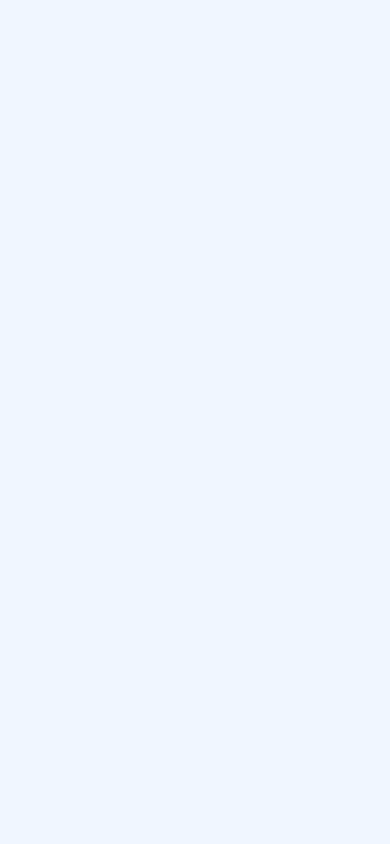
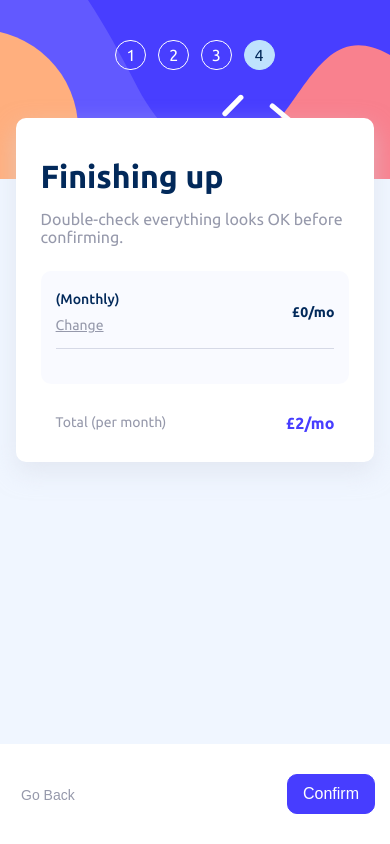
Before and after one commit to siccoo/clan-fe-test, a React (Create React App) app in the folder multi-step-form/: page /summary in a window 390 px wide. Before the commit this address had no page. Built offline with nearby package versions, Linux system fonts and the light colour scheme; the HTML template or start-up script is replaced by a standard one.

Commit message:
step4 ui updates completed

```diff
--- a/multi-step-form/src/App.js
+++ b/multi-step-form/src/App.js
@@ -1,5 +1,5 @@
 import { BrowserRouter, Routes, Route } from "react-router-dom";
-import { StepOne, StepTwo, StepThree } from "./pages";
+import { StepOne, StepTwo, StepThree, StepFour } from "./pages";
 
 function App() {
   return (
@@ -9,6 +9,7 @@ function App() {
           <Route path="/" element={<StepOne />} />
           <Route path="/select-plan" element={<StepTwo />} />
           <Route path="/add-ons" element={<StepThree />} />
+          <Route path="/summary" element={<StepFour />} />
         </Routes>
       </BrowserRouter>
     </div>
--- a/multi-step-form/src/index.css
+++ b/multi-step-form/src/index.css
@@ -535,6 +535,97 @@ input:checked + .slider:before {
 }
 
 /******************************************/
+/* Step4 Page */
+.summaryContentContainer {
+  background-color: #adbeff14;
+  border-radius: 10px;
+  padding: 25px;
+  margin-top: 40px;
+}
+
+.summaryPlanType,
+.summaryAddOn,
+.summaryTotalContainer {
+  display: flex;
+  justify-content: space-between;
+}
+
+.summaryPlanTypeName {
+  color: var(--marine_blue);
+  font-size: 16px;
+  font-weight: 500;
+  margin: 0;
+  padding-bottom: 10px;
+}
+
+.summaryPlanTypeName::first-letter {
+  text-transform: capitalize;
+}
+
+.summaryPlanTypeChange {
+  text-decoration: underline;
+  cursor: pointer;
+  font-size: 14px;
+  color: var(--cool_gray);
+  margin: 0;
+}
+
+.summaryPlanTypeChange:hover {
+  color: var(--purplish_blue);
+}
+
+.summaryPlanTypePrice {
+  color: var(--marine_blue);
+  font-size: 16px;
+  font-weight: 700;
+  margin: 0;
+  display: flex;
+  align-items: center;
+}
+
+.summaryLine {
+  height: 1px;
+  background-color: var(--light_gray);
+  margin: 25px 0;
+}
+
+.summaryAddOn {
+  padding-bottom: 20px;
+}
+
+.summaryAddOn:last-of-type {
+  padding: 0;
+}
+
+.summaryAddOnName {
+  font-size: 14px;
+  color: var(--cool_gray);
+  margin: 0;
+}
+
+.summaryAddOnPrice {
+  color: var(--marine_blue);
+  margin: 0;
+}
+
+.summaryTotalContainer {
+  padding: 30px 25px;
+}
+
+.summaryTotalText {
+  font-size: 14px;
+  color: var(--cool_gray);
+  margin: 0;
+}
+
+.summaryTotalPrice {
+  color: var(--purplish_blue);
+  font-size: 20px;
+  font-weight: 700;
+  margin: 0;
+}
+
+/******************************************/
 @media screen and (max-width: 992px) {
   .mobileTopBar {
     display: block;
@@ -593,6 +684,62 @@ input:checked + .slider:before {
   }
 
   /******************************************/
+  /* Step1 Page */
+  .name-label,
+  .email-label,
+  .phone-label,
+  .error-message {
+    font-size: 12px;
+    margin-top: 15px;
+  }
+
+  .name-input,
+  .email-input,
+  .phone-input {
+    height: 40px;
+    border-radius: 5px;
+    margin-top: 5px;
+  }
+
+  /******************************************/
+  /* Step2 Page */
+  .add-ons-error-message {
+    font-size: 14px;
+  }
+
+  .selectPlanContainer {
+    display: block;
+  }
+
+  .billingOptionContainer {
+    flex-direction: column;
+    align-items: center;
+    margin-left: 0;
+    margin-top: 25px;
+  }
+
+  .billingOption:first-of-type {
+    margin-top: 0;
+  }
+
+  .billingOption {
+    margin-top: 12px;
+    margin-left: 0;
+    width: 90%;
+    height: 15%;
+    flex-direction: row;
+    align-items: center;
+  }
+
+  .billingTypeContainer {
+    margin-top: 25px;
+  }
+
+  .iconContainer {
+    margin: 0 15px auto 0;
+  }
+
+  /******************************************/
   /* Step3 Page */
   .checkboxContainer {
     margin: 5px 15px 5px 0;
@@ -605,6 +752,31 @@ input:checked + .slider:before {
   .addOnMonthlyPrice,
   .addOnYearlyPrice {
     font-size: 12px;
+  }
+
+  /******************************************/
+  /* Step4 Page */
+  .summaryPlanTypeName,
+  .summaryPlanTypePrice,
+  .summaryAddOnPrice {
+    font-size: 14px;
+  }
+
+  .summaryTotalPrice {
+    font-size: 16px;
+  }
+
+  .summaryContentContainer {
+    margin-top: 10px;
+    padding: 20px 15px;
+  }
+
+  .summaryLine {
+    margin: 15px 0;
+  }
+
+  .summaryTotalContainer {
+    padding: 30px 15px 0;
   }
 
   /******************************************/
--- a/multi-step-form/src/pages/StepFour/index.jsx
+++ b/multi-step-form/src/pages/StepFour/index.jsx
@@ -2,7 +2,136 @@ import React from 'react'
 
 const StepFour = () => {
   return (
-    <div>Welcome to Step Four</div>
+    <>
+      <div className="mobileTopBar">
+        <div className="mobileTopBarContainer">
+          <span className="numberCircle">1</span>
+          <span className="numberCircle">2</span>
+          <span className="numberCircle">3</span>
+          <span className="numberCircle active">4</span>
+        </div>
+      </div>
+      <div className="mainContainer">
+        <div className="desktopSideBar">
+          <div className="desktopSideBarContainer">
+            <div className="step1Container">
+              <span className="numberCircle">1</span>
+              <div className="desktopSideBarTextContainer">
+                <p className="desktopSideBarHeader">step 1</p>
+                <p className="desktopSideBarText">your info</p>
+              </div>
+            </div>
+            <div className="step2Container">
+              <span className="numberCircle">2</span>
+              <div className="desktopSideBarTextContainer">
+                <p className="desktopSideBarHeader">step 2</p>
+                <p className="desktopSideBarText">select plan</p>
+              </div>
+            </div>
+            <div className="step3Container">
+              <span className="numberCircle">3</span>
+              <div className="desktopSideBarTextContainer">
+                <p className="desktopSideBarHeader">step 3</p>
+                <p className="desktopSideBarText">add-ons</p>
+              </div>
+            </div>
+            <div className="step4Container">
+              <span className="numberCircle active">4</span>
+              <div className="desktopSideBarTextContainer">
+                <p className="desktopSideBarHeader">step 4</p>
+                <p className="desktopSideBarText">summary</p>
+              </div>
+            </div>
+          </div>
+        </div>
+        <div className="mainContent">
+          <div className="summaryContainer">
+            <h1 className="step1Header">Finishing up </h1>
+            <p className="step1SubText">
+              Double-check everything looks OK before confirming.
+            </p>
+            <div className="summaryContentContainer">
+              <div className="summaryPlanType">
+                <div>
+                  <p className="summaryPlanTypeName">
+                     (Monthly)
+                  </p>
+                  <a href="/select-plan">
+                    <p className="summaryPlanTypeChange">Change</p>
+                  </a>
+                </div>
+                <p className="summaryPlanTypePrice">
+                £0/mo
+                </p>
+              </div>
+              <div className="summaryLine" ></div>
+              <div className="summaryAddOn hide" >
+                <p className="summaryAddOnName">Online service</p>
+                <p
+                  className="summaryAddOnPrice"
+                >
+                  +£1/mo
+                </p>
+                <p
+                  className="summaryAddOnPrice hide"
+                >
+                  +£10/yr
+                </p>
+              </div>
+              <div className="summaryAddOn hide" >
+                <p className="summaryAddOnName">Larger storage</p>
+                <p
+                  className="summaryAddOnPrice"
+                >
+                  +£2/mo
+                </p>
+                <p
+                  className="summaryAddOnPrice hide"
+                >
+                  +£20/yr
+                </p>
+              </div>
+              <div className="summaryAddOn hide" >
+                <p className="summaryAddOnName">Customisable profile</p>
+                <p
+                  className="summaryAddOnPrice"
+                >
+                  +£2/mo
+                </p>
+                <p
+                  className="summaryAddOnPrice hide"
+                >
+                  +£20/yr
+                </p>
+              </div>
+            </div>
+            <div className="summaryTotalContainer">
+              <p className="summaryTotalText">Total (per month)</p>
+              <p className="summaryTotalPrice">
+              £2/mo
+              </p>
+            </div>
+            <div className=""></div>
+            <div className="desktopBtnContainer">
+              <a href="/add-ons">
+                <button className="desktopBackBtn">Go Back</button>
+              </a>
+              <a href="/thank-you">
+                <button className="desktopConfirmBtn">Confirm</button>
+              </a>
+            </div>
+          </div>
+        </div>
+      </div>
+      <div className="mobileBottomBar">
+        <a href="/add-ons">
+          <button className="mobileBackBtn">Go Back</button>
+        </a>
+        <a href="/thank-you">
+          <button className="mobileConfirmBtn">Confirm</button>
+        </a>
+      </div>
+    </>
   )
 }
 
```
